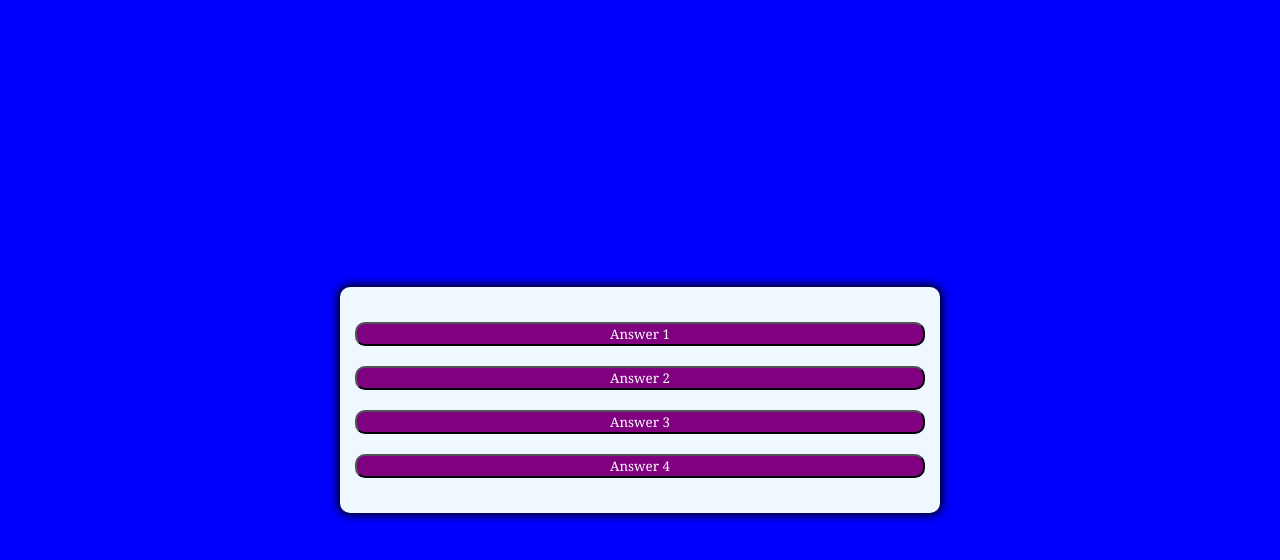
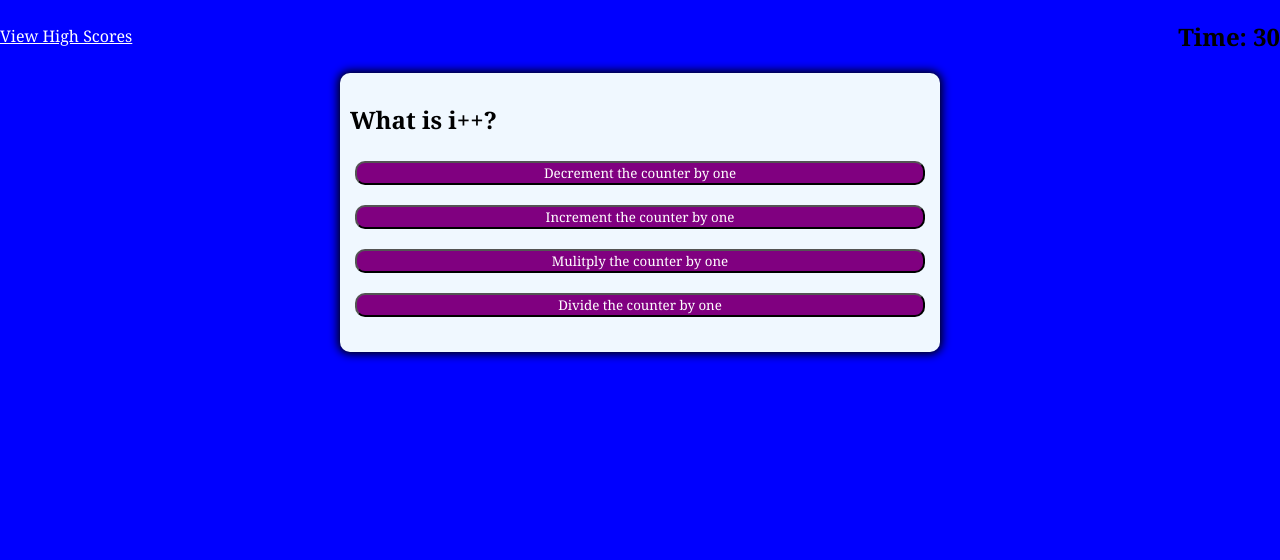
Before and after one commit to BigEVK/QuizGame, a plain HTML site: page index.html in a window 1280 px wide. Both pictures are taken after a click on the button "Start Quiz". Drawn offline with Linux system fonts and the light colour scheme.

Commit message:
add high scores page, invoke quesitons, check answers

```diff
--- a/assets/css/style.css
+++ b/assets/css/style.css
@@ -8,9 +8,10 @@ body {
     padding: 0;
     margin: 0;
     display: flex;
+    flex-direction: column;
     width: 100vw;
     height: 100vh;
-    justify-content: center;
+    /* justify-content: center; */
     align-items: center;
     background-color: #0000ff;
 }
@@ -44,3 +45,12 @@ body {
 .hidden {
     display: none;
 }
+header {
+    display: flex;
+    justify-content: space-between;
+    width: 100%;
+    align-items: center;
+}
+a {
+    color: white;
+}
--- a/assets/js/quiz.js
+++ b/assets/js/quiz.js
@@ -1,14 +1,73 @@
 var startButton = document.getElementById("start-btn");
 
 var questionBoxEl = document.getElementById("question-box");
+var answerButtons =  document.querySelectorAll('.answrBtn')
 
 // var questions = ["q1", "q2", "q3", "q4", "q5", "q6", "q7", "q8", "q9", "q10"];
 
 var questionEl = document.getElementById("questions");
 var answerButtonEl = document.getElementById("answer-btns");
 
-// var nextQuestionIndex
+var resultEl = document.getElementById("result");
+var timerEl = document.getElementById("timer");
 
+let nextQuestionIndex = 0
+let userScore = 0
+let timer = 30
+timerEl.textContent = timer
+
+let questions = [
+    {
+        question: "What is i++?",
+        answers: {
+            1: "Decrement the counter by one",
+            2: "Increment the counter by one",
+            3: "Mulitply the counter by one",
+            4: "Divide the counter by one",
+        },
+        correctAnswer: "2"
+    },
+    {
+    question: "What is the windows command to format page?",
+    answers: {
+        1: "Ctrl + F",
+        2: "Shft + alt + D",
+        3: "Shift + alt + F",
+        4: "Ctrl + alt + F",
+    },
+    correctAnswer: "3"
+    },
+    {
+        question: "How do you automatically create the basic structure of an HTML 5 file?",
+        answers: {
+            1: "Create HTML",
+            2: "Load HTML5",
+            3: "html5:",
+            4: "html:5",
+        },
+        correctAnswer: "4"
+    },
+    {
+        question: "What returns the value of the array at a given index?",
+        answers: {
+            1: "arrayValue[0]",
+            2: "statusValue[0]",
+            3: "statusChoices[0]",
+            4: "arrayChoices[0]",
+        correctAnswer: "3"
+        },
+    },
+    {
+        question: "What is an object that can be used to loop through collections?",
+        answers: {
+            1: "iterator",
+            2: "looper",
+            3: "loop",
+            4: "runner",
+        correctAnswer: "1"
+        },
+    },
+]
 startButton.addEventListener('click', startGame)
 
 function startGame() {
@@ -18,10 +77,62 @@ function startGame() {
 
     let quiz = questions[Math.floor(Math.random() * questions.length)]
     console.log(quiz);
-    showQuestion(questions);
+    showQuestion();
     // console.log(questions);
 }
 
+function showQuestion() {
+    // get question using qiestions index.
+    // add content to html (question and answer)
+    // after each question it is incremented by one
+    // conditional logic to check if the game has ended.
+    var currentQuestion = questions[nextQuestionIndex]
+    console.log(currentQuestion.answers["1"])
+    questionEl.textContent = currentQuestion.question
+
+    for ( let i=0; i < answerButtons.length; i++) {
+        // console.log(answerButtons[i]);
+        let answerButton = answerButtons[i]
+        answerButton.textContent = currentQuestion.answers[(i+1).toString()]
+    }
+}
+
+function checkUserChoice(userChoice) {
+    // return boolean
+    var currentQuestion = questions[nextQuestionIndex]
+    var correctAnswer = currentQuestion.correctAnswer
+    if ( correctAnswer === userChoice ) {
+        // console.log('Correct!');
+        return true
+    } else {
+        // console.log('Incorrect');
+        return false
+    }
+}
+
+function displayAnswer(correct) {
+    if ( correct ) {
+        resultEl.textContent='Correct!'
+    } else {
+        resultEl.textContent='Incorrect'
+    }
+}
+
+function updateScore(correct) {
+    if (correct) {
+        userScore++
+    } else {
+        // lose time from timer
+        timer-=5
+        timerEl.textContent = timer
+    }
+
+}
+
+function endGame() {
+    // check if game is over, if not then continue
+    // could be boolean
+}
 
 // function showQuestion() {
 //     var questions = document.getElementById("questions");
@@ -38,26 +149,26 @@ function selectAnswer() {
 
 }
 
-function showQuestion(questions) {
-    var output = [];
-    var answers;
-    for(var i=0; i>questions.length; i++){
-        answers = [];
-        for (letter in questions[i].answers){
-            answerButtonEl.push(
-                '<label>'
-                + '<input type="btn" name="questions'+i+'" value="'+letter+'">'
-                + letter[i].answers[letter]
-                + '<label>'
-            );
-        }
-        output.push(
-            '<div class="questions">' + questions[i].question + '</div>'
-            + '<div class="answers">' + answers.join('') + '</div>'
-        )
-    }
-    questionEl.innerHTML = output.join('');
-}
+// function showQuestion(questions) {
+//     var output = [];
+//     var answers;
+//     for(var i=0; i>questions.length; i++){
+//         answers = [];
+//         for (letter in questions[i].answers){
+//             answerButtonEl.push(
+//                 '<label>'
+//                 + '<input type="btn" name="questions'+i+'" value="'+letter+'">'
+//                 + letter[i].answers[letter]
+//                 + '<label>'
+//             );
+//         }
+//         output.push(
+//             '<div class="questions">' + questions[i].question + '</div>'
+//             + '<div class="answers">' + answers.join('') + '</div>'
+//         )
+//     }
+//     questionEl.innerHTML = output.join('');
+// }
 
     // var questions = document.getElementById("questions");
 
@@ -68,55 +179,16 @@ function showQuestion(questions) {
     //     button.class.add("btn");
     // })
 
-let questions = [
-    {
-        question: "What is i++?",
-        answers: {
-            text: "Decrement the counter by one",
-            text: "Increment the counter by one",
-            text: "Mulitply the counter by one",
-            text: "Divide the counter by one",
-        },
-        correctAnswer: "1"
-    },
-    {
-    question: "What is the windows command to format page?",
-    answers: {
-        1: "Ctrl + F",
-        2: "Shft + alt + D",
-        3: "Shift + alt + F",
-        4: "Ctrl + alt + F",
-    },
-    correctAnswer: "2"
-    },
-    {
-        question: "How do you automatically create the basic structure of an HTML 5 file?",
-        answers: {
-            1: "Create HTML",
-            2: "Load HTML5",
-            3: "html5:",
-            4: "html:5",
-        },
-        correctAnswer: "3"
-    },
-    {
-        question: "What returns the value of the array at a given index?",
-        answers: {
-            1: "arrayValue[0]",
-            2: "statusValue[0]",
-            3: "statusChoices[0]",
-            4: "arrayChoices[0]",
-        correctAnswer: "2"
-        },
-    },
-    {
-        question: "What is an object that can be used to loop through collections?",
-        answers: {
-            1: "iterator",
-            2: "looper",
-            3: "loop",
-            4: "runner",
-        correctAnswer: "0"
-        },
-    },
-]
+
+function addAnswerLstnr() {
+    for ( let i=0; i < answerButtons.length; i++) {
+        answerButtons[i].addEventListener('click', function(event) {
+            // console.log(event.target.id)
+            var isCorrect = checkUserChoice(event.target.id)
+            displayAnswer(isCorrect)
+            updateScore(isCorrect)
+        })
+    }
+}
+
+addAnswerLstnr();
--- a/index.html
+++ b/index.html
@@ -1,18 +1,21 @@
 <!DOCTYPE html>
 <html lang="en">
   <head>
-    <meta charset="UTF-8">
-    <meta http-equiv="X-UA-Compatible" content="IE=edge">
-    <meta name="viewport" content="width=device-width, initial-scale=1.0">
-    <link href="./assets/css/style.css" rel="stylesheet">
-    <script defer src="./assets/js/quiz.js"></script>
+    <meta charset="UTF-8" />
+    <meta http-equiv="X-UA-Compatible" content="IE=edge" />
+    <meta name="viewport" content="width=device-width, initial-scale=1.0" />
+    <link href="./assets/css/style.css" rel="stylesheet" />
+
     <title>Quiz Game</title>
   </head>
   <body>
-
+    <header>
+        <a href="./highScore.html">View High Scores</a>
+        <h2>Time: <span id="timer"></span></h2>
+    </header>
     <div class="startbox">
       <div id="question-box" class="hidden">
-        <div id="questions">Questions</div>
+        <h2 id="questions">Questions</h2>
         <div id="answer-btns" class="btn-grid">
           <!-- <ul id="btn">
             <li class="btn">Answer 1</li>
@@ -20,20 +23,19 @@
             <li class="btn">Answer 3</li>
             <li class="btn">Answer 4</li>
            </ul>  -->
-            <button class="btn">Answer 1</button>
-            <button class="btn">Answer 2</button>
-            <button class="btn">Answer 3</button>
-            <button class="btn">Answer 4</button>
+          <button class="btn answrBtn" id="1">Answer 1</button>
+          <button class="btn answrBtn" id="2">Answer 2</button>
+          <button class="btn answrBtn" id="3">Answer 3</button>
+          <button class="btn answrBtn" id="4">Answer 4</button>
         </div>
+
+        <p id="result"></p>
       </div>
       <div class="controls">
         <button id="start-btn" class="start-btn btn">Start Quiz</button>
-
       </div>
     </div>
 
-
-
-
+    <script src="./assets/js/quiz.js"></script>
   </body>
 </html>
```
Also changed, not shown: highScore.html (added, +12 -0 lines). Lines whose indentation alone changed are shown as unchanged.
